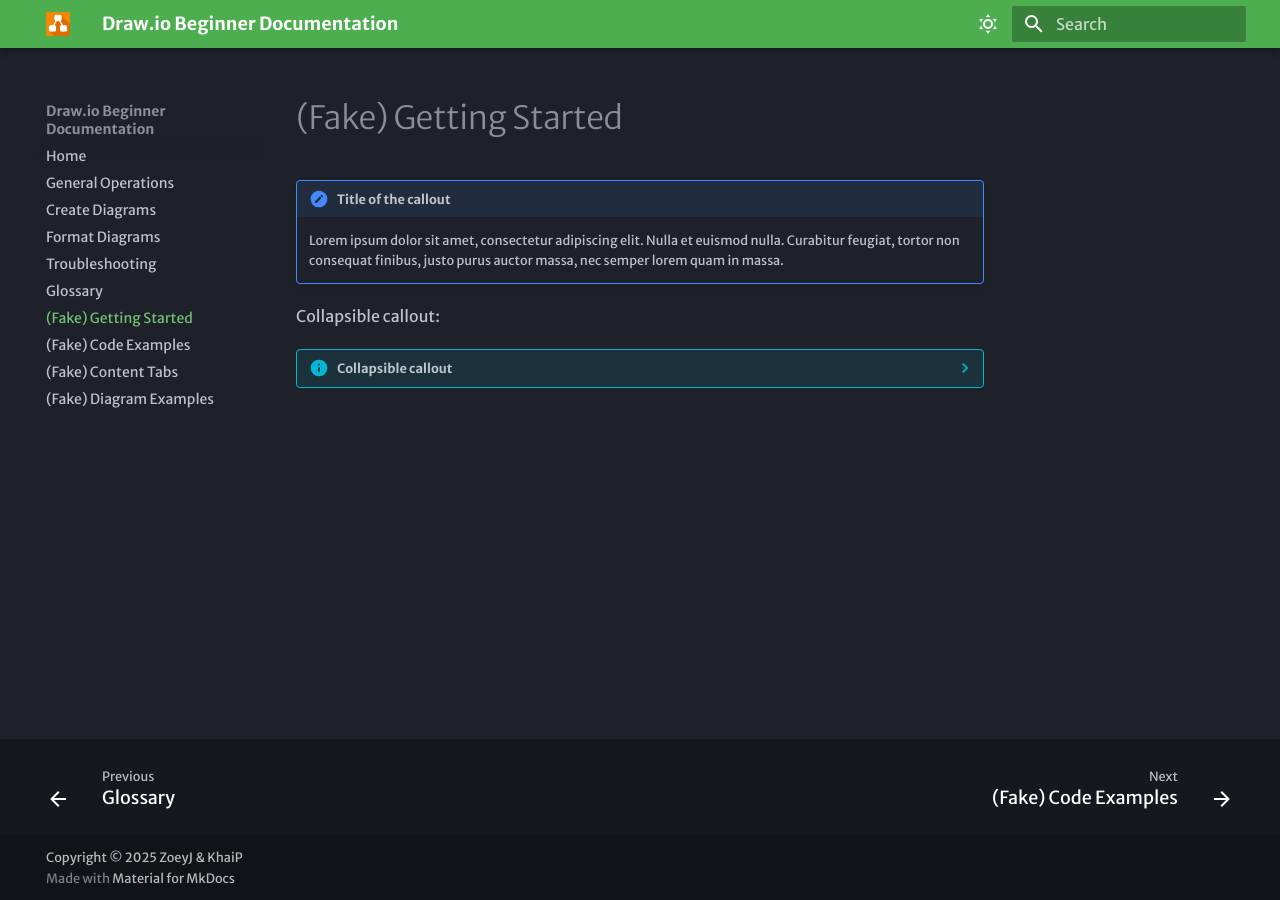
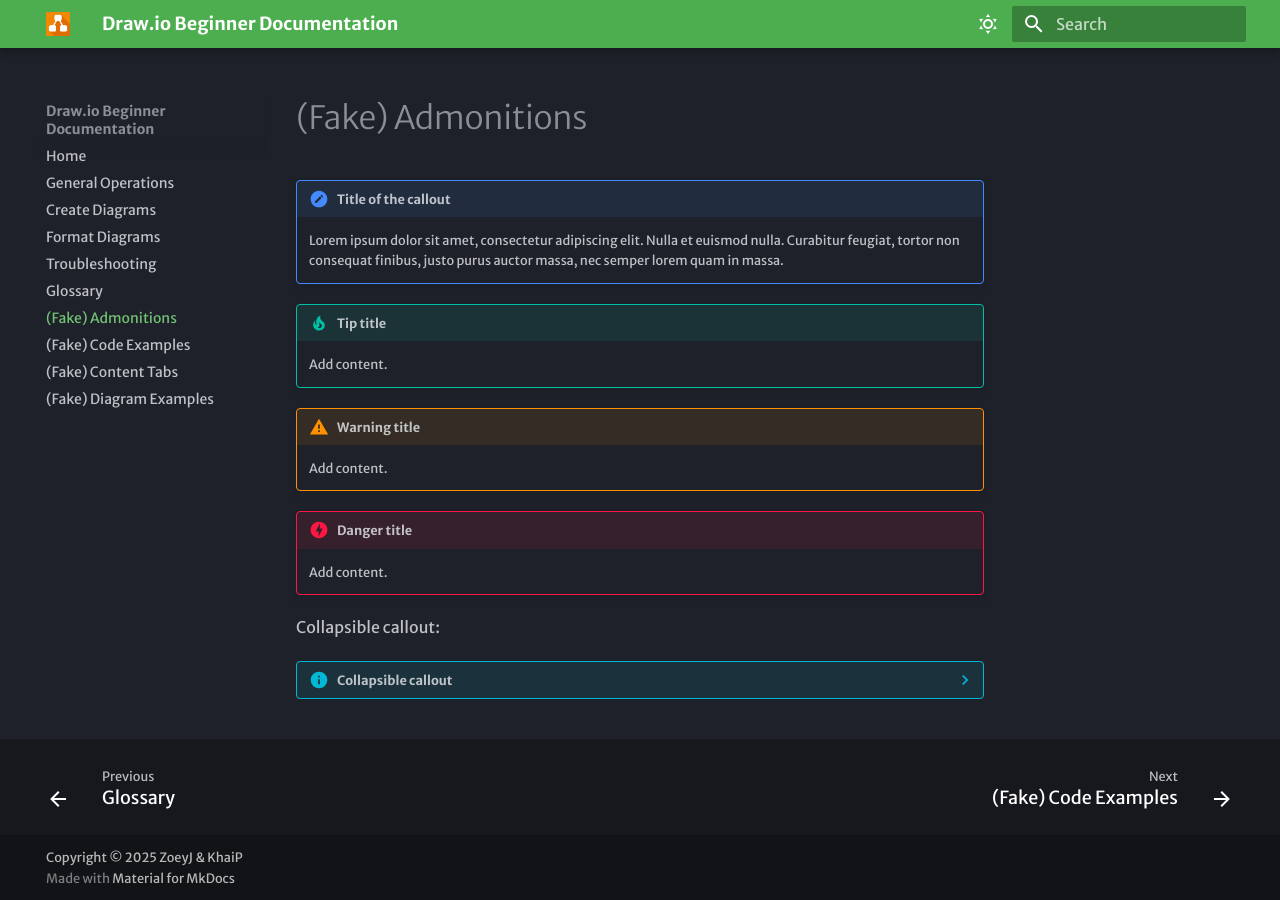
Before and after one commit to zoeyj3/2216_documentation, an MkDocs documentation site: the page built from docs/admonitions.md, in a window 1280 px wide. Built offline with MkDocs 1.6.1 and Material for MkDocs 9.7.7, drawn with Linux system fonts in a browser that asks for light colours; some web fonts are replaced.

Commit message:
Add some admonitions

```diff
--- a/docs/admonitions.md
+++ b/docs/admonitions.md
@@ -6,6 +6,19 @@
     nulla. Curabitur feugiat, tortor non consequat finibus, justo purus auctor
     massa, nec semper lorem quam in massa.
 
+!!! tip "Tip title"
+
+    Add content.
+
+!!! warning "Warning title"
+
+    Add content.
+
+
+!!! danger "Danger title"
+
+    Add content.
+
 Collapsible callout:
 
 ??? info "Collapsible callout"
--- a/mkdocs.yml
+++ b/mkdocs.yml
@@ -55,7 +55,7 @@
   - Format Diagrams: format-diagrams.md
   - Troubleshooting: troubleshooting.md
   - Glossary: glossary.md
-  - (Fake) Getting Started: admonitions.md
+  - (Fake) Admonitions: admonitions.md
   - (Fake) Code Examples: code-examples.md
   - (Fake) Content Tabs: content-tabs.md
   - (Fake) Diagram Examples: diagram-examples.md
```
Also changed, not shown: docs/create-diagrams.md (+29 -14 lines), docs/format-diagrams.md (+15 -1 lines), docs/index.md (+2 -2 lines).
